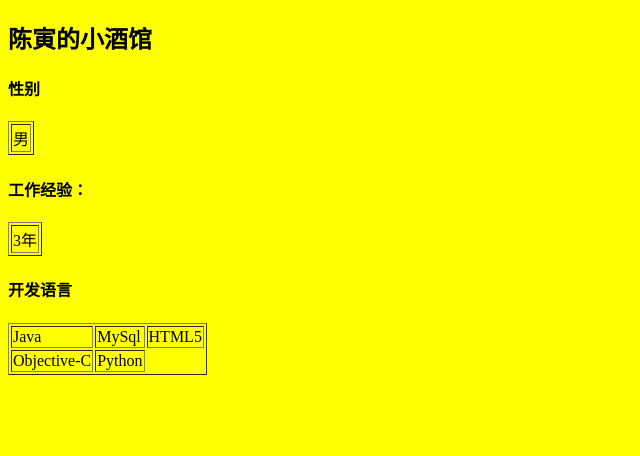
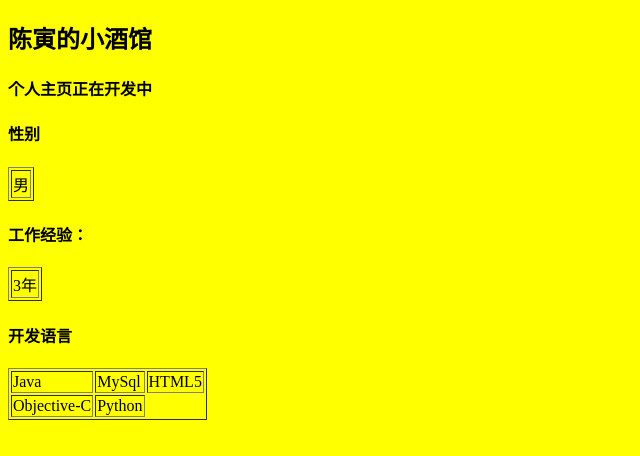
Before and after one commit to Jokereng/key1993.github.io, a plain HTML site: page index.html in a window 1280 px wide. Shown: the whole page, without its empty margins (0-640 px from the left). Drawn offline with Linux system fonts and the light colour scheme.

Commit message:
Update index.html

```diff
--- a/index.html
+++ b/index.html
@@ -5,7 +5,7 @@
 <meta name="applicable-device" content="pc,mobile">
 <body bgcolor="yellow">
 <h2>陈寅的小酒馆</h2>
-
+    <h4>个人主页正在开发中</h4>
 <h4>性别</h4>
 <table border="1">
     <tr>
```
